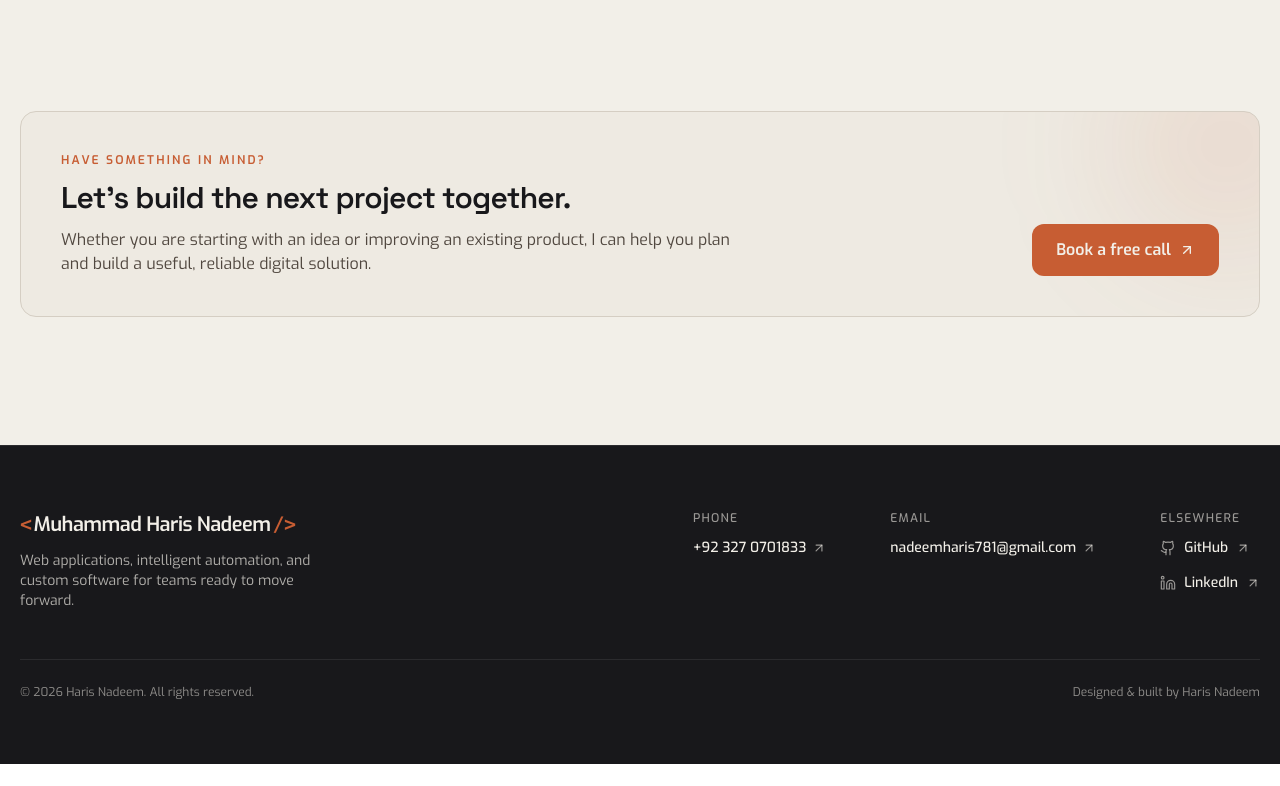
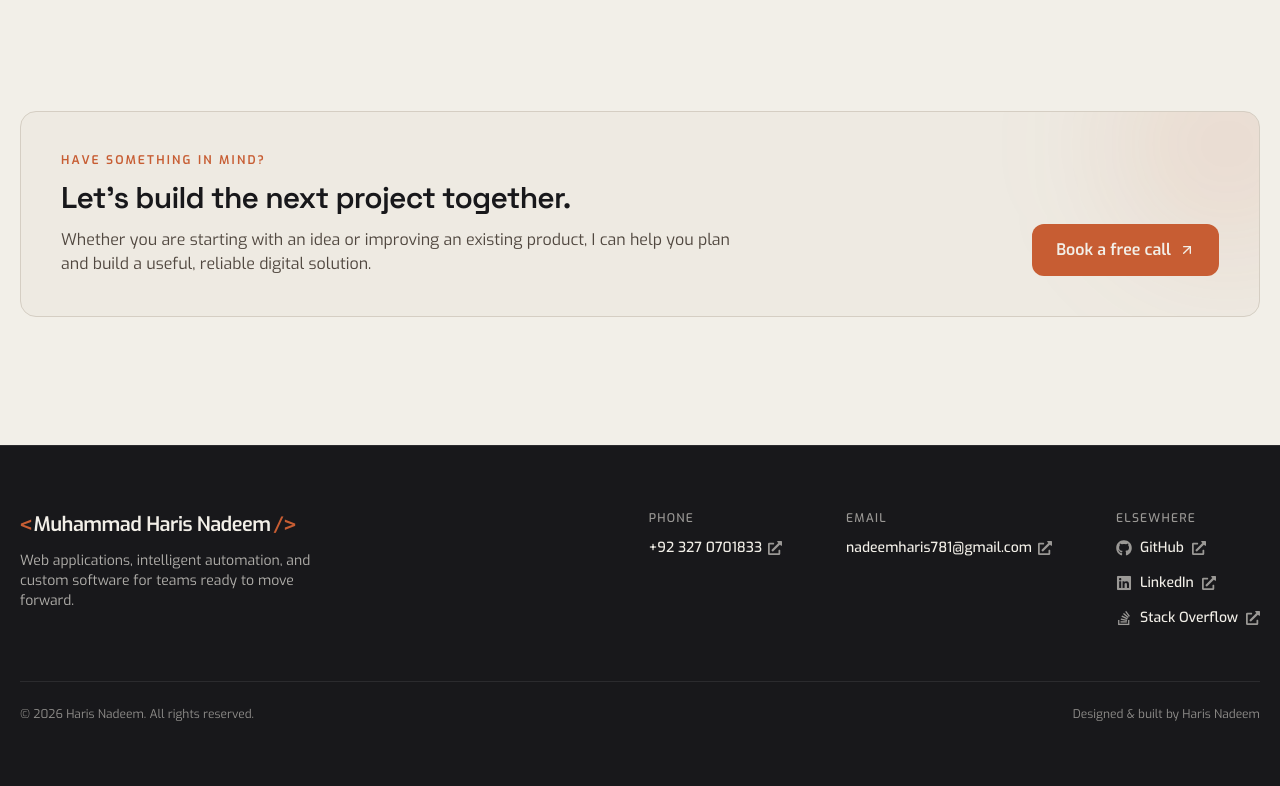
Before and after one commit to harisnadeem1/portfolio-website, a React (Vite) app: page /work in a window 1280 px wide. Shown: the part 2193-2979 px from the top of the page. Before the commit the page ends 2957 px from the top, so only its background shows below. Built offline with nearby package versions, Linux system fonts and the light colour scheme; the HTML template or start-up script is replaced by a standard one.

Commit message:
footer updated

```diff
--- a/package.json
+++ b/package.json
@@ -54,6 +54,7 @@
 		"react-dom": "^18.3.1",
 		"react-helmet": "^6.1.0",
 		"react-hook-form": "^7.71.2",
+		"react-icons": "^5.7.0",
 		"react-resizable-panels": "^4.7.2",
 		"react-router-dom": "^7.18.2",
 		"recharts": "^2.15.4",
--- a/src/components/Footer.jsx
+++ b/src/components/Footer.jsx
@@ -1,7 +1,12 @@
 import React from 'react';
-import { Github, Linkedin, Mail, ArrowUpRight } from 'lucide-react';
 import { Link } from 'react-router-dom';
 
+import {
+  FaGithub,
+  FaLinkedin,
+  FaStackOverflow,
+  FaExternalLinkAlt,
+} from 'react-icons/fa';
 
 const FooterLogo = () => (
     <Link
@@ -24,8 +29,21 @@ const FooterLogo = () => (
 const email = 'nadeemharis781@gmail.com';
 const phone = '+92 327 0701833';
 const socials = [
-    { label: 'GitHub', href: 'https://github.com/harisnadeem1', icon: Github },
-    { label: 'LinkedIn',  href: 'https://linkedin.com/in/muhammad-haris-nadeem-cs', icon: Linkedin },
+  {
+    label: 'GitHub',
+    href: 'https://github.com/harisnadeem1',
+    icon: FaGithub,
+  },
+  {
+    label: 'LinkedIn',
+    href: 'https://linkedin.com/in/muhammad-haris-nadeem-cs',
+    icon: FaLinkedin,
+  },
+  {
+    label: 'Stack Overflow',
+    href: 'https://stackoverflow.com/users/33076355/haris-nadeem',
+    icon: FaStackOverflow,
+  },
 ];
 
 export default function Footer() {
@@ -54,7 +72,7 @@ export default function Footer() {
                                 className="group mt-3 inline-flex items-center gap-1.5 text-lg md:text-sm font-medium text-[#F2EFE8] transition-colors hover:text-primary"
                             >
                                 {phone}
-                                <ArrowUpRight className="h-3.5 w-3.5 text-[#F2EFE8]/60 transition-transform duration-200 group-hover:translate-x-0.5 group-hover:-translate-y-0.5 group-hover:text-primary" />
+                                <FaExternalLinkAlt className="h-3.5 w-3.5 text-[#F2EFE8]/60 transition-transform duration-200 group-hover:translate-x-0.5 group-hover:-translate-y-0.5 group-hover:text-primary" />
                             </a>
                         </div>
                         <div>
@@ -66,7 +84,7 @@ export default function Footer() {
                                 className="group mt-3 inline-flex items-center gap-1.5 text-lg md:text-sm font-medium text-[#F2EFE8] transition-colors hover:text-primary"
                             >
                                 {email}
-                                <ArrowUpRight className="h-3.5 w-3.5 text-[#F2EFE8]/60 transition-transform duration-200 group-hover:translate-x-0.5 group-hover:-translate-y-0.5 group-hover:text-primary" />
+                                <FaExternalLinkAlt className="h-3.5 w-3.5 text-[#F2EFE8]/60 transition-transform duration-200 group-hover:translate-x-0.5 group-hover:-translate-y-0.5 group-hover:text-primary" />
                             </a>
                         </div>
                         <div>
@@ -84,7 +102,7 @@ export default function Footer() {
                                         >
                                             <Icon className="h-6 w-6 md:h-4 md:w-4 text-[#F2EFE8]/60 transition-colors group-hover:text-primary" strokeWidth={1.75} />
                                             {label}
-                                            <ArrowUpRight className="h-3.5 w-3.5 text-[#F2EFE8]/60 transition-transform duration-200 group-hover:translate-x-0.5 group-hover:-translate-y-0.5 group-hover:text-primary" />
+                                            <FaExternalLinkAlt className="h-3.5 w-3.5 text-[#F2EFE8]/60 transition-transform duration-200 group-hover:translate-x-0.5 group-hover:-translate-y-0.5 group-hover:text-primary" />
                                         </a>
                                     </li>
                                 ))}
--- a/src/pages/HomePage.jsx
+++ b/src/pages/HomePage.jsx
@@ -126,13 +126,11 @@ export default function HomePage() {
 
                         <Reveal delay={0.16}>
                             <p className="mt-8 max-w-xl text-base leading-7 text-muted-foreground sm:text-lg sm:leading-8">
-                                <p className="mt-8 max-w-xl text-base leading-7 text-muted-foreground sm:text-lg sm:leading-8">
                                     I build thoughtful web experiences that combine clean interfaces,
                                     dependable engineering, and practical solutions for real businesses.
                                     I’ve delivered 70+ web and software projects for clients across Europe
                                     and beyond.
                                 </p>
-                            </p>
                         </Reveal>
 
                         <div className="mt-10 flex flex-col gap-3 sm:flex-row sm:items-center">
```
Also changed, not shown: 1 other file (tests, documents, lock files or other folders).
